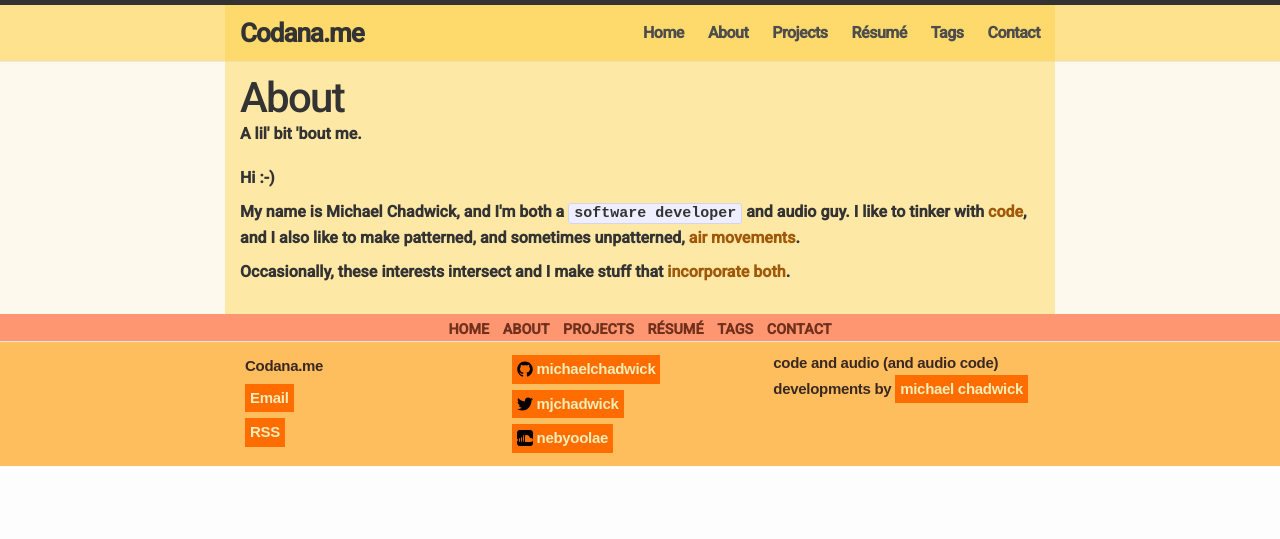
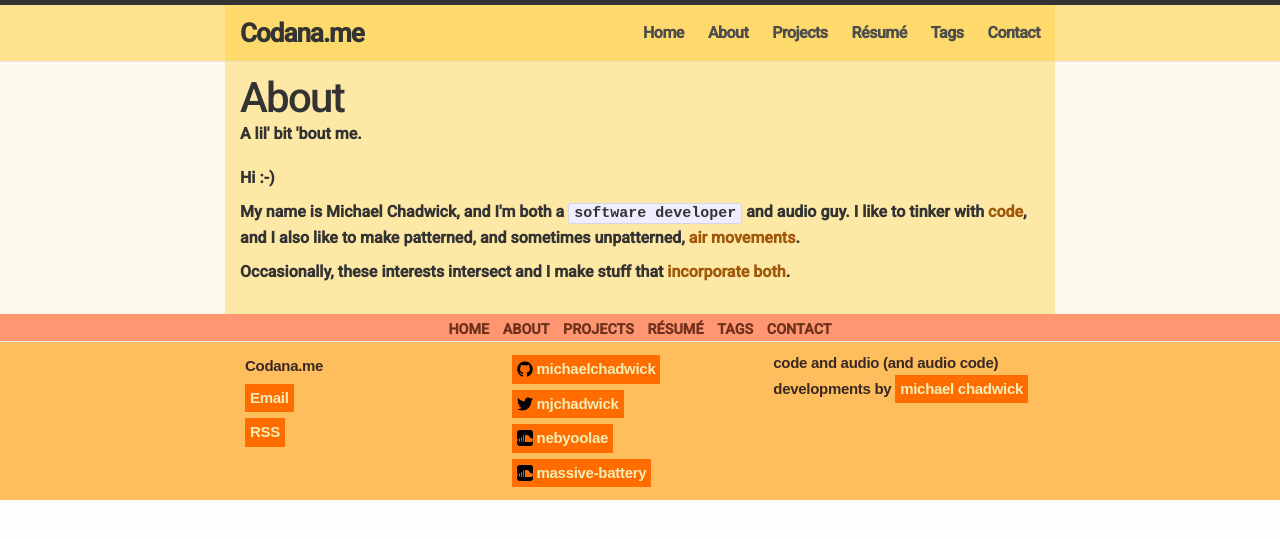
Before and after one commit to michaelchadwick/codana.me, a Jekyll site: the page built from about/index.html, in a window 1280 px wide. Shown: the top 539 px of the page. Built offline with Jekyll 4.4.1, drawn with Linux system fonts in a browser that asks for light colours; nearby versions of some CDN libraries.

Commit message:
added more links to footer

```diff
--- a/_config.yml
+++ b/_config.yml
@@ -24,12 +24,15 @@ permalink: pretty
 my_name: Michael Chadwick
 gh_username: michaelchadwick
 tw_username: mjchadwick
-sc_username: nebyoolae
+sc_n_username: nebyoolae
+sc_mb_username: massive-battery
 bc_username: nebyoolae
 gh_link: https://github.com/michaelchadwick
 tw_link: https://twitter.com/mjchadwick
-sc_link: https://soundcloud.com/nebyoolae
+sc_n_link: https://soundcloud.com/nebyoolae
+sc_mb_link: https://soundcloud.com/massive-battery
 bc_neb_link: https://nebyoolae.bandcamp.com
 bc_flv_link: https://flylikevenus.bandcamp.com
+bc_fench_link: https://fench.bandcamp.com
 bc_mcj_link: https://mcj.nebyoolae.com
 bc_pyc_link: https://pureyellow.bandcamp.com
--- a/_includes/footer.html
+++ b/_includes/footer.html
@@ -34,9 +34,15 @@
             </a>
           </li>
           <li>
-            <a href="{{ site.sc_link }}">
+            <a href="{{ site.sc_n_link }}">
               <span class="icon soundcloud">{% include svg-sc.html %}</span>
-              <span class="username">{{ site.sc_username }}</span>
+              <span class="username">{{ site.sc_n_username }}</span>
+            </a>
+          </li>
+          <li>
+            <a href="{{ site.sc_mb_link }}">
+              <span class="icon soundcloud">{% include svg-sc.html %}</span>
+              <span class="username">{{ site.sc_mb_username }}</span>
             </a>
           </li>
         </ul>
```
